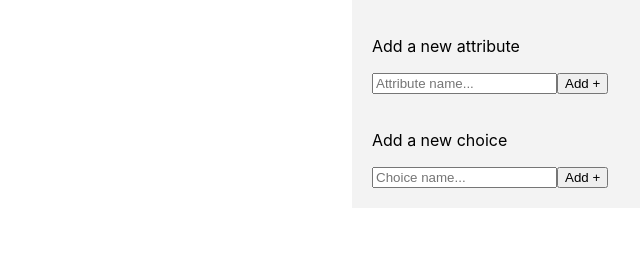
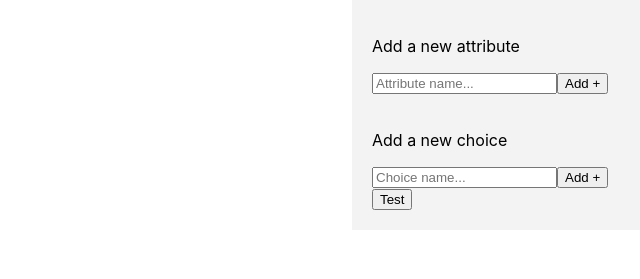
Before and after one commit to Matthew-Man/sourceful-frontend-decision-making, a React (Create React App) app: page / in a window 1280 px wide. Shown: the top 279 px of the page, without its empty margins (640-1280 px from the left). Built offline with nearby package versions, Linux system fonts and the light colour scheme.

Commit message:
Fixed issue with not being able to add more than two choices

```diff
--- a/src/App.tsx
+++ b/src/App.tsx
@@ -124,7 +124,7 @@ function App() {
 
 
     function handleAddChoice() {
-        const newId = getId()
+        const newId = getId().toString()
         console.log(choiceInput);
 
         const newChoice = {
@@ -138,6 +138,17 @@ function App() {
         setChoiceInput("");
     }
 
+    const forceRefresh = (id: string) =>
+        setElements((arr) => {
+            for (let el of arr) {
+                if (el.id === id) {
+                    console.log(el.data)
+                    el.data = { ...el.data }
+                }
+            }
+            return arr
+        });
+    // Current issue - the choice cards aren't rerendering after adding new attributes althought useEffect on choice.tsx is watching is attributes array
 
     return (
         <div className="App">
@@ -153,6 +164,7 @@ function App() {
                 <p>Add a new choice</p>
                 <input type="text" value={choiceInput} onChange={(e) => setChoiceInput(e.target.value)} placeholder="Choice name..." />
                 <button onClick={() => handleAddChoice()}>Add +</button>
+                <button onClick={() => forceRefresh("1")}>Test</button>
             </div>
         </div>
     );
```
